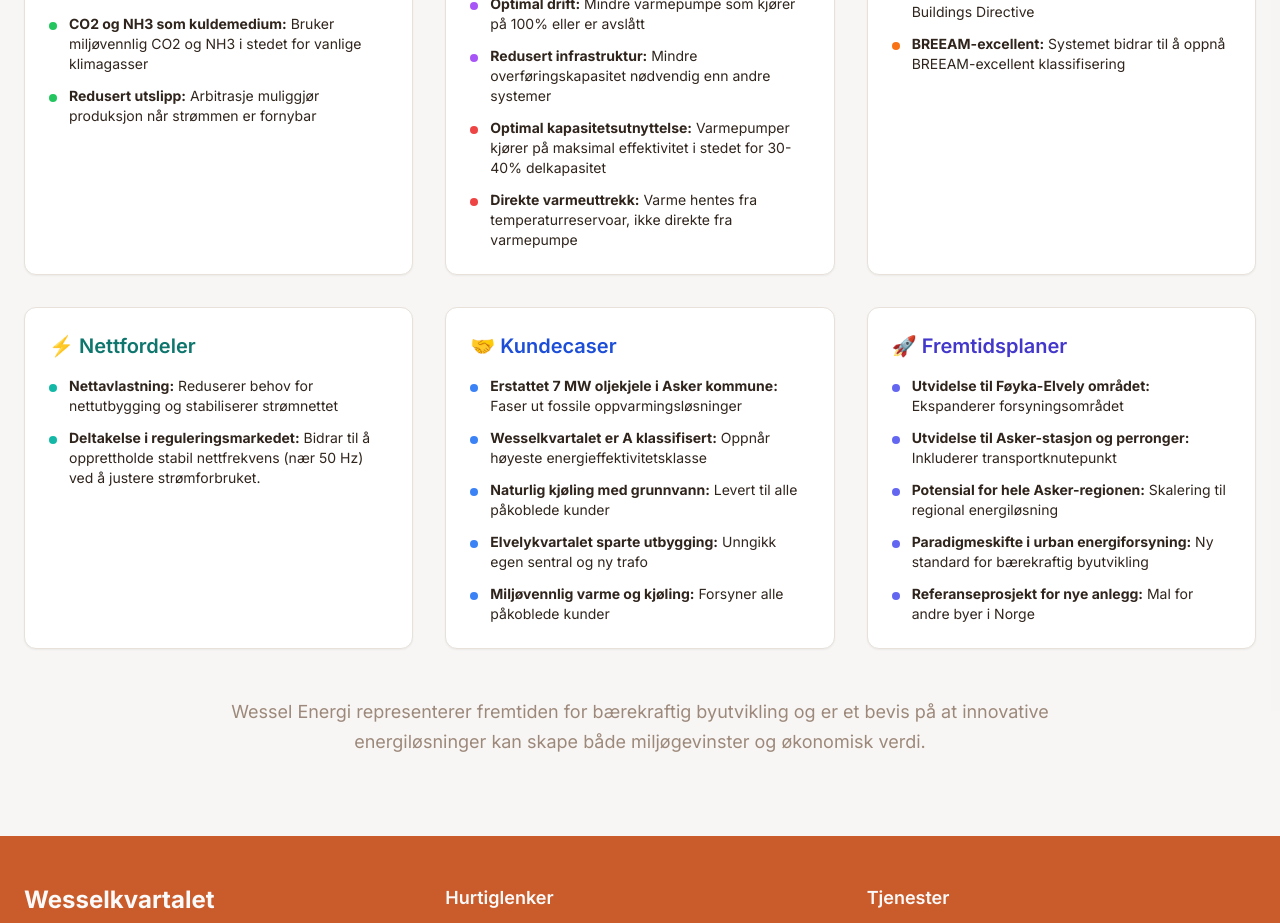
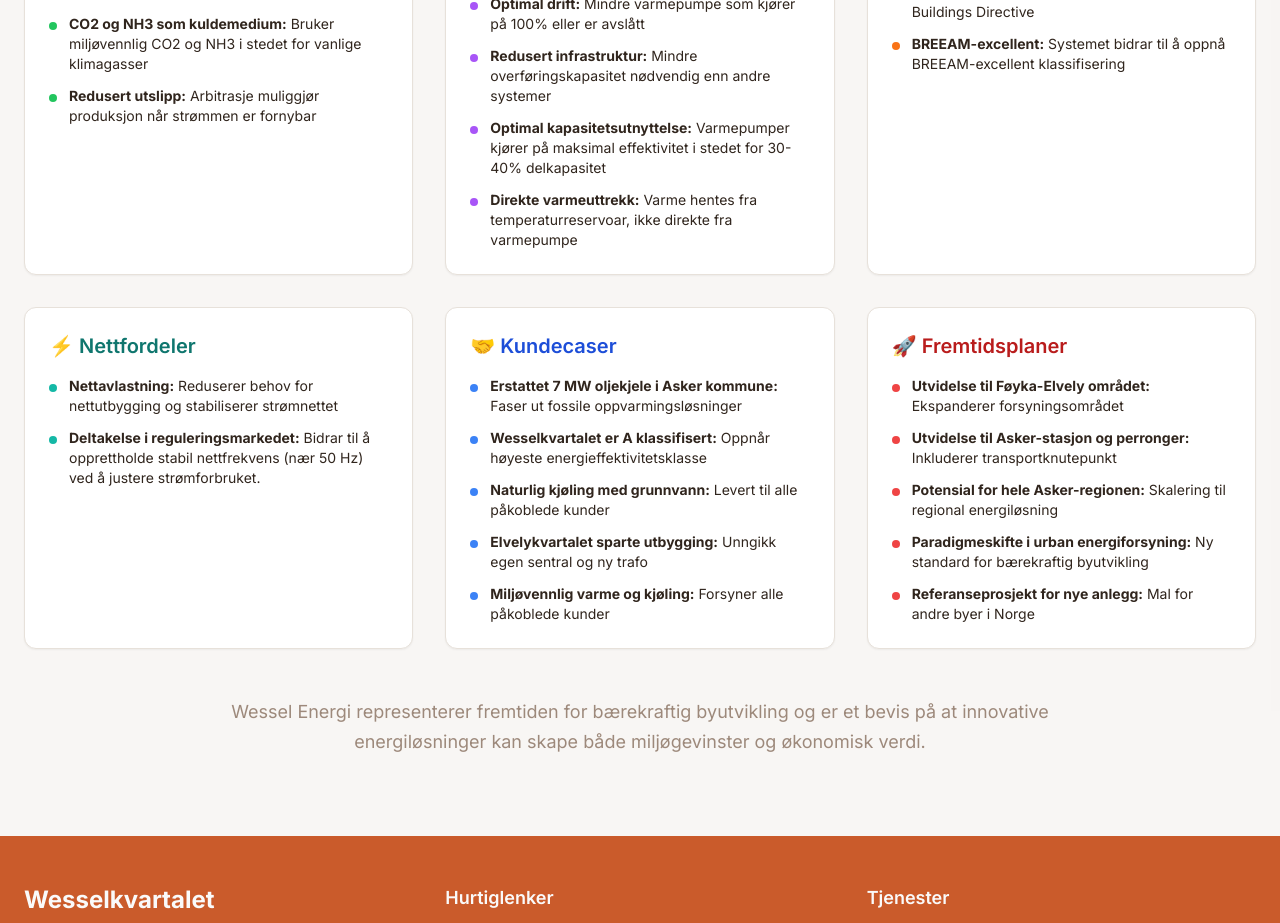
Before and after one commit to haakonnore/wesselkvartlet-hjemmeside, a React (Vite) app: page /wessel-energi in a window 1280 px wide. Shown: the part 5640-6563 px from the top of the page. Built offline with nearby package versions, Linux system fonts and the light colour scheme.

Commit message:
Manual edit: src/pages/WesselEnergi.tsx
Edited UI in Lovable

```diff
--- a/src/pages/WesselEnergi.tsx
+++ b/src/pages/WesselEnergi.tsx
@@ -430,11 +430,11 @@ export default function WesselEnergi() {
                       <span><strong>Redusert infrastruktur:</strong> Mindre overføringskapasitet nødvendig enn andre systemer</span>
                     </li>
                     <li className="flex items-start">
-                      <span className="w-2 h-2 bg-red-500 rounded-full mt-2 mr-3 flex-shrink-0"></span>
+                      <span className="w-2 h-2 bg-purple-500 rounded-full mt-2 mr-3 flex-shrink-0"></span>
                       <span><strong>Optimal kapasitetsutnyttelse:</strong> Varmepumper kjører på maksimal effektivitet i stedet for 30-40% delkapasitet</span>
                     </li>
                     <li className="flex items-start">
-                      <span className="w-2 h-2 bg-red-500 rounded-full mt-2 mr-3 flex-shrink-0"></span>
+                      <span className="w-2 h-2 bg-purple-500 rounded-full mt-2 mr-3 flex-shrink-0"></span>
                       <span><strong>Direkte varmeuttrekk:</strong> Varme hentes fra temperaturreservoar, ikke direkte fra varmepumpe</span>
                     </li>
                   </ul>
@@ -507,26 +507,26 @@ export default function WesselEnergi() {
               {/* Future Plans */}
               <Card className="shadow-sm">
                 <CardContent className="p-6">
-                  <h3 className="text-xl font-semibold mb-4 text-indigo-700">🚀 Fremtidsplaner</h3>
+                  <h3 className="text-xl font-semibold mb-4 text-red-700">🚀 Fremtidsplaner</h3>
                   <ul className="space-y-3 text-sm">
                     <li className="flex items-start">
-                      <span className="w-2 h-2 bg-indigo-500 rounded-full mt-2 mr-3 flex-shrink-0"></span>
+                      <span className="w-2 h-2 bg-red-500 rounded-full mt-2 mr-3 flex-shrink-0"></span>
                       <span><strong>Utvidelse til Føyka-Elvely området:</strong> Ekspanderer forsyningsområdet</span>
                     </li>
                     <li className="flex items-start">
-                      <span className="w-2 h-2 bg-indigo-500 rounded-full mt-2 mr-3 flex-shrink-0"></span>
+                      <span className="w-2 h-2 bg-red-500 rounded-full mt-2 mr-3 flex-shrink-0"></span>
                       <span><strong>Utvidelse til Asker-stasjon og perronger:</strong> Inkluderer transportknutepunkt</span>
                     </li>
                     <li className="flex items-start">
-                      <span className="w-2 h-2 bg-indigo-500 rounded-full mt-2 mr-3 flex-shrink-0"></span>
+                      <span className="w-2 h-2 bg-red-500 rounded-full mt-2 mr-3 flex-shrink-0"></span>
                       <span><strong>Potensial for hele Asker-regionen:</strong> Skalering til regional energiløsning</span>
                     </li>
                     <li className="flex items-start">
-                      <span className="w-2 h-2 bg-indigo-500 rounded-full mt-2 mr-3 flex-shrink-0"></span>
+                      <span className="w-2 h-2 bg-red-500 rounded-full mt-2 mr-3 flex-shrink-0"></span>
                       <span><strong>Paradigmeskifte i urban energiforsyning:</strong> Ny standard for bærekraftig byutvikling</span>
                     </li>
                     <li className="flex items-start">
-                      <span className="w-2 h-2 bg-indigo-500 rounded-full mt-2 mr-3 flex-shrink-0"></span>
+                      <span className="w-2 h-2 bg-red-500 rounded-full mt-2 mr-3 flex-shrink-0"></span>
                       <span><strong>Referanseprosjekt for nye anlegg:</strong> Mal for andre byer i Norge</span>
                     </li>
                   </ul>
```
